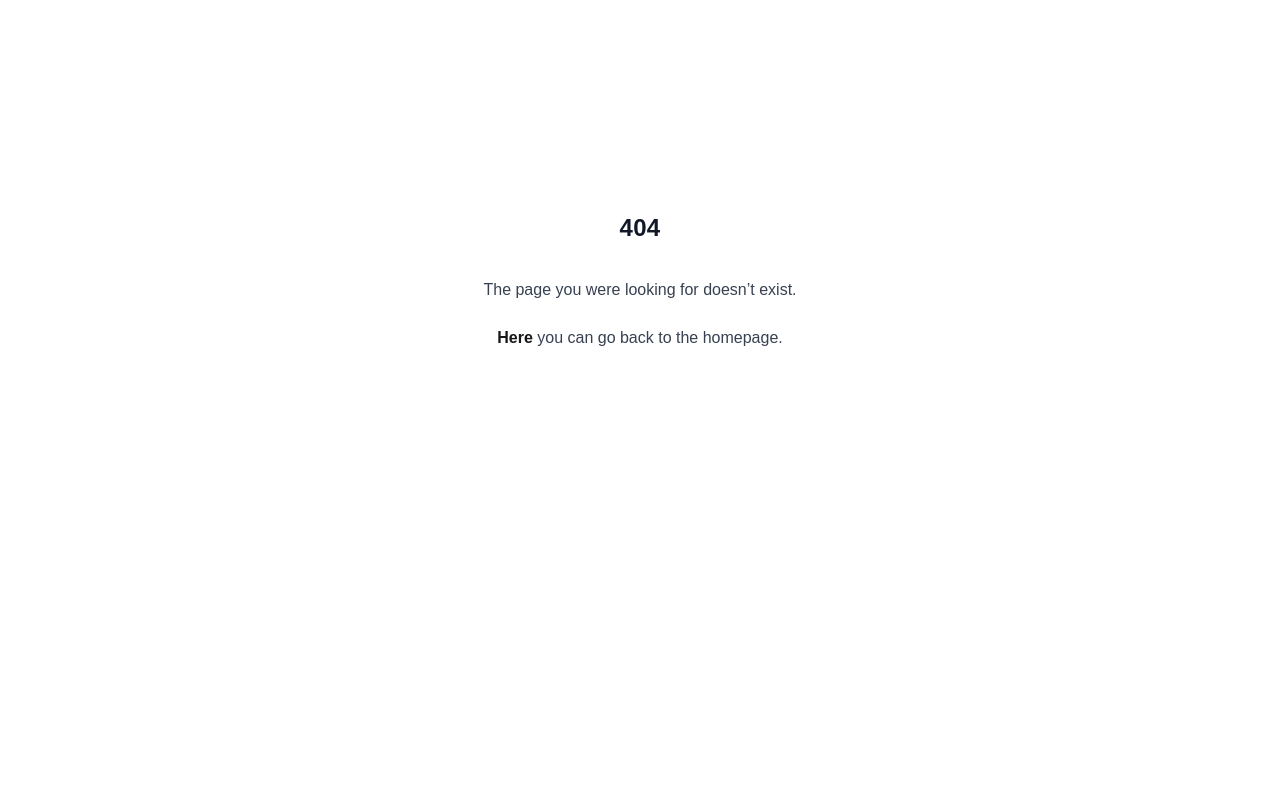
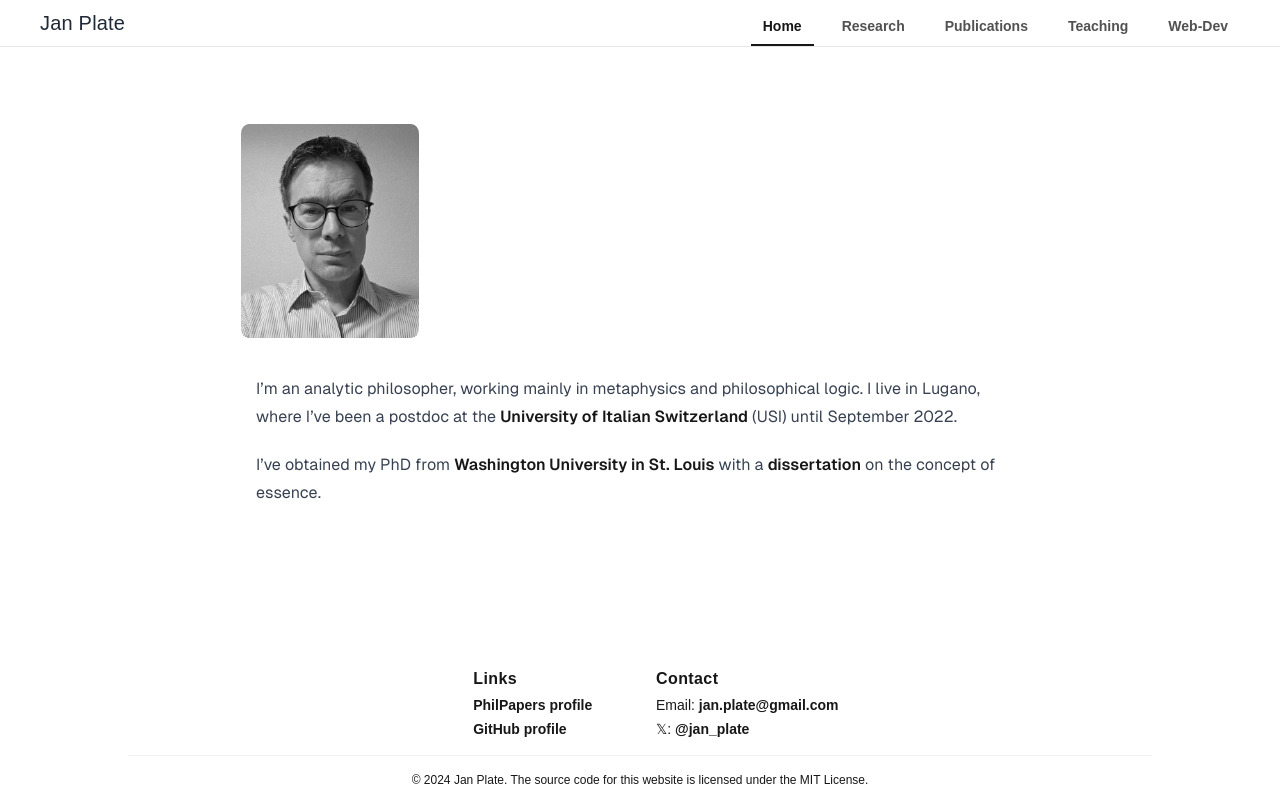
Before and after one commit to jplate/home, a Next.js app: page /Home in a window 1280 px wide. Before the commit this address had no page. Built offline with nearby package versions, Linux system fonts and the light colour scheme.

Commit message:
simplifying further

```diff
--- a/next.config.mjs
+++ b/next.config.mjs
@@ -1,21 +1,5 @@
 /** @type {import('next').NextConfig} */
 const nextConfig = {
-    images: {
-        minimumCacheTTL: 60,
-    },
-    async headers() {
-        return [
-            {
-                source: '/(.*)', // Apply to all routes
-                headers: [
-                    {
-                        key: 'Cache-Control',
-                        value: 'public, max-age=3600', // Cache for 1 hour
-                    },
-                ],
-            },
-        ];
-    },
 };
 
 export default nextConfig;
--- a/package.json
+++ b/package.json
@@ -11,13 +11,13 @@
         "format": "prettier --write ."
     },
     "dependencies": {
+        "@headlessui/react": "^2.1.9",
         "@tailwindcss/typography": "^0.5.15",
-        "@headlessui/react": "^2.1.9",
         "autoprefixer": "^10.4.20",
         "clsx": "^2.1.1",
         "next": "14.2.14",
-        "react": "^18",
-        "react-dom": "^18",
+        "react": "19.0.0",
+        "react-dom": "19.0.0",
         "sharp": "^0.33.5"
     },
     "devDependencies": {
--- /dev/null
+++ b/src/app/Home/page.tsx
@@ -0,0 +1,47 @@
+'use client';
+import Content from '../components/Content';
+import Image from 'next/image';
+import Section from '../components/Section';
+import portraitSrc from '../images/20241127_210709 (bw).jpg';
+
+export default function Page() {
+    return (
+        <Content>
+            <div className='hidden md:block mb-9 min-h-[210px]'>
+                <Image
+                    src={portraitSrc}
+                    alt='Photo taken 2024/11/27'
+                    width={180}
+                    style={{ borderRadius: '5%', border: '1px solid #fff' }}
+                    placeholder='blur'
+                    priority
+                />
+            </div>
+            <Section id='intro'>
+                <p>
+                    I&rsquo;m an analytic philosopher, working mainly in metaphysics and philosophical logic.
+                    I live in Lugano, where I&rsquo;ve been a postdoc at the{' '}
+                    <a href='https://www.usi.ch/en' target='_blank' rel='noopener noreferrer'>
+                        University of Italian Switzerland
+                    </a>{' '}
+                    (USI) until September 2022.
+                </p>
+                <p>
+                    I&rsquo;ve obtained my PhD from{' '}
+                    <a href='https://washu.edu/' target='_blank' rel='noopener noreferrer'>
+                        Washington University in St.&nbsp;Louis
+                    </a>{' '}
+                    with a{' '}
+                    <a
+                        href='https://openscholarship.wustl.edu/etd/1017/'
+                        target='_blank'
+                        rel='noopener noreferrer'
+                    >
+                        dissertation
+                    </a>{' '}
+                    on the concept of essence.
+                </p>
+            </Section>
+        </Content>
+    );
+}
--- a/src/app/components/Navbar.tsx
+++ b/src/app/components/Navbar.tsx
@@ -152,7 +152,7 @@ const MyNavbar: React.FC = () => (
     <Navbar
         brandName='Jan Plate'
         items={[
-            { href: '/', text: 'Home' },
+            { href: '/Home', text: 'Home' },
             { href: '/Research', text: 'Research' },
             { href: '/Publications', text: 'Publications' },
             { href: '/Teaching', text: 'Teaching' },
```
Also changed, not shown: 1 other file (tests, documents, lock files or other folders).
